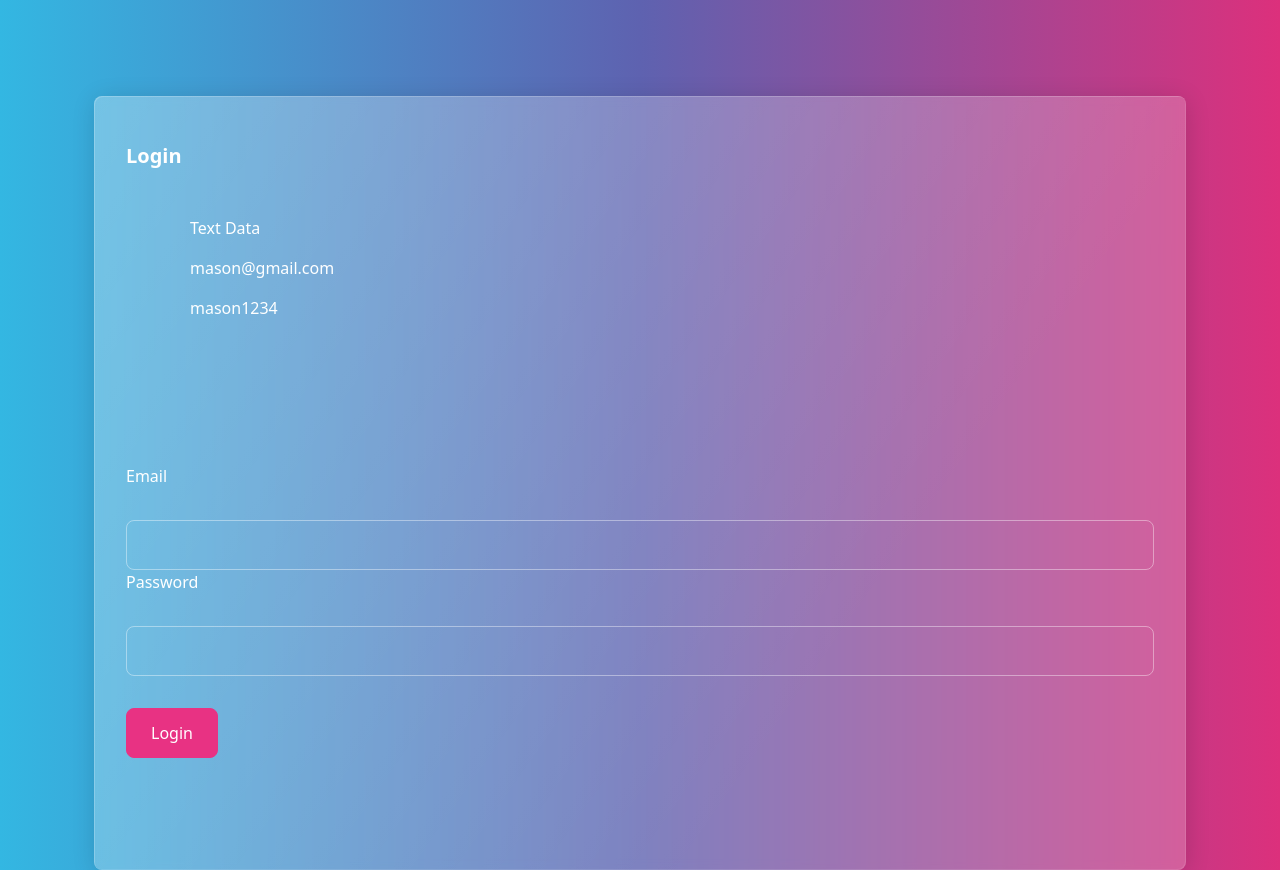
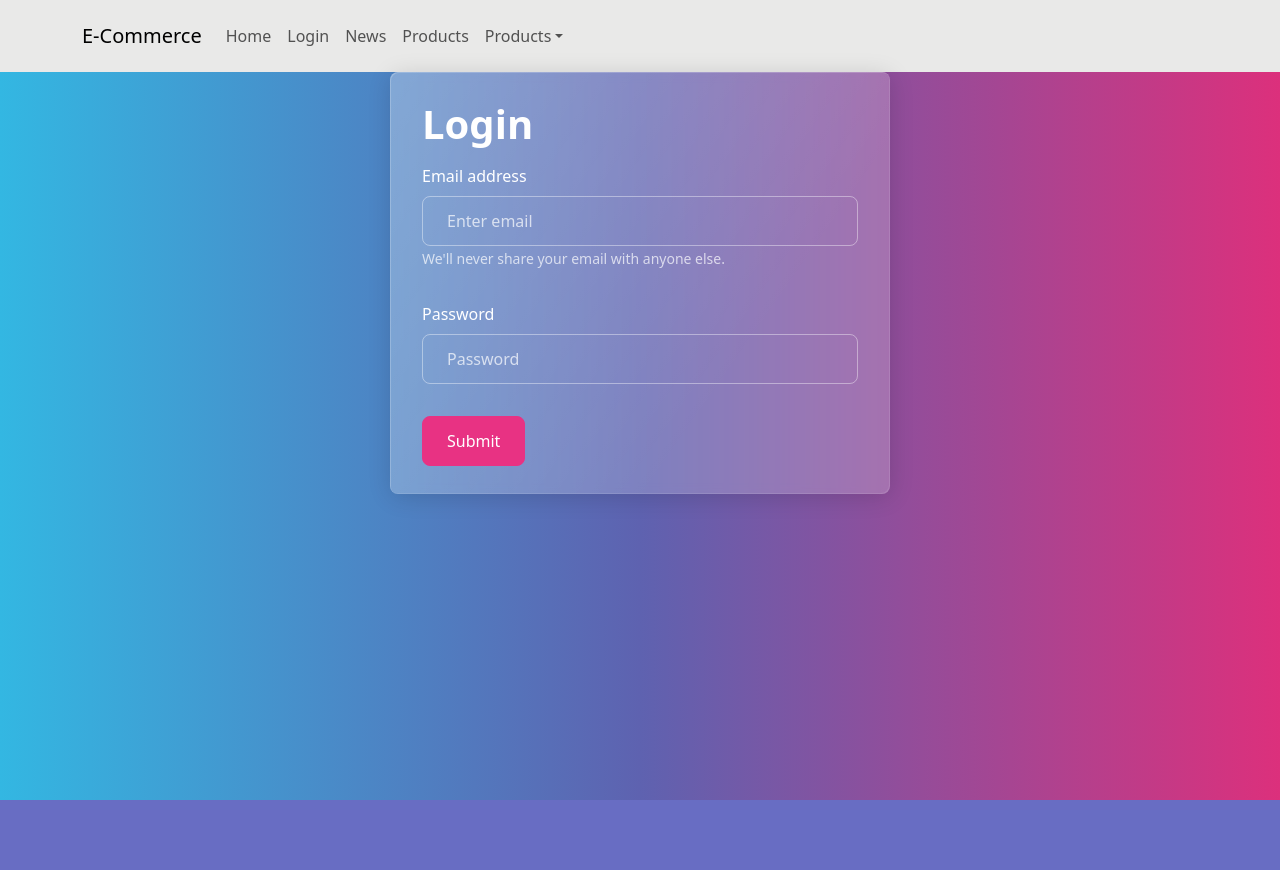
Before and after one commit to rony171998/ecommerce-app, a React (Create React App) app: page /#/login in a window 1280 px wide. After the commit the page ends 800 px from the top, so only its background shows below. Built offline with nearby package versions, Linux system fonts and the light colour scheme.

Commit message:
para desplegar a netlify

```diff
--- a/package.json
+++ b/package.json
@@ -8,13 +8,14 @@
     "@testing-library/react": "^13.3.0",
     "@testing-library/user-event": "^13.5.0",
     "autoprefixer": "10.4.5",
-    "postcss-preset-env": "7.0.0",
     "axios": "^0.27.2",
     "bootstrap": "^3.4.1",
     "bootswatch": "^5.1.3",
+    "postcss-preset-env": "7.0.0",
     "react": "^18.1.0",
     "react-bootstrap": "^2.4.0",
     "react-dom": "^18.1.0",
+    "react-hook-form": "^7.31.3",
     "react-redux": "^8.0.2",
     "react-router-dom": "^6.3.0",
     "react-scripts": "5.0.1",
--- a/src/App.js
+++ b/src/App.js
@@ -4,22 +4,24 @@ import { HashRouter, Route, Routes } from "react-router-dom";
 import { Container } from "react-bootstrap";
 import LoadingScreen  from "./components/LoadingScreen";
 import { useSelector } from "react-redux";
-import Nav from "./components/Nav"
+import NavBar from "./components/NavBar"
 
 function App() {
   const isLoading = useSelector((state) => state.isLoading);
   return (
     <HashRouter>
+      <NavBar/>
       <Container>
         {isLoading && <LoadingScreen />}
         <Routes>
-          <Route path="/" element={<><Nav /><Favorites /></>} />
+          <Route path="/" element={<Home />} />
           <Route path="/news/:id" element={<NewsDetail />} />
-          <Route path="/favorites" element={<Home />} />
+          <Route path="/favorites" element={<Favorites />} />
           <Route path="/login" element={<Login />} />
         </Routes>
       </Container>
     </HashRouter>
+
   );
 }
 
--- a/src/components/Nav.js
+++ /dev/null
@@ -1,51 +0,0 @@
-import React from 'react';
-import 'bootswatch/dist/quartz/bootstrap.min.css';
-
-
-const Nav = () => {
-    return (
-        <nav class="navbar navbar-expand-lg navbar-light bg-light">
-            <div class="container-fluid">
-                <a class="navbar-brand" href="#">Navbar</a>
-                <button class="navbar-toggler" type="button" data-bs-toggle="collapse" data-bs-target="#navbarColor03" aria-controls="navbarColor03" aria-expanded="false" aria-label="Toggle navigation">
-                    <span class="navbar-toggler-icon"></span>
-                </button>
-
-                <div class="collapse navbar-collapse" id="navbarColor01">
-                    <ul class="navbar-nav me-auto">
-                        <li class="nav-item">
-                            <a class="nav-link active" href="#">Home
-                                <span class="visually-hidden">(current)</span>
-                            </a>
-                        </li>
-                        <li class="nav-item">
-                            <a class="nav-link" href="#">Features</a>
-                        </li>
-                        <li class="nav-item">
-                            <a class="nav-link" href="#">Pricing</a>
-                        </li>
-                        <li class="nav-item">
-                            <a class="nav-link" href="#">About</a>
-                        </li>
-                        <li class="nav-item dropdown">
-                            <a class="nav-link dropdown-toggle" data-bs-toggle="dropdown" href="#" role="button" aria-haspopup="true" aria-expanded="false">Dropdown</a>
-                            <div class="dropdown-menu">
-                                <a class="dropdown-item" href="#">Action</a>
-                                <a class="dropdown-item" href="#">Another action</a>
-                                <a class="dropdown-item" href="#">Something else here</a>
-                                <div class="dropdown-divider"></div>
-                                <a class="dropdown-item" href="#">Separated link</a>
-                            </div>
-                        </li>
-                    </ul>
-                    <form class="d-flex">
-                        <input class="form-control me-sm-2" type="text" placeholder="Search" />
-                        <button class="btn btn-secondary my-2 my-sm-0" type="submit">Search</button>
-                    </form>
-                </div>
-            </div>
-        </nav>
-    );
-};
-
-export default Nav;
--- /dev/null
+++ b/src/components/NavBar.js
@@ -0,0 +1,32 @@
+import React from 'react';
+import 'bootswatch/dist/quartz/bootstrap.min.css';
+import { Navbar,Nav, NavDropdown, Container } from 'react-bootstrap';
+
+
+const NavBar = () => {
+    return (
+        <Navbar bg="light" expand="lg">
+            <Container>
+                <Navbar.Brand href="#home">E-Commerce</Navbar.Brand>
+                <Navbar.Toggle aria-controls="basic-navbar-nav" />
+                <Navbar.Collapse id="basic-navbar-nav">
+                    <Nav className="me-auto">
+                        <Nav.Link href="/">Home</Nav.Link>
+                        <Nav.Link href="#/login">Login</Nav.Link>
+                        <Nav.Link href="/">News</Nav.Link>
+                        <Nav.Link href="#/favorites">Products</Nav.Link>
+                        <NavDropdown title="Products" id="basic-nav-dropdown">
+                            <NavDropdown.Item href="#action/3.1">Smart TV</NavDropdown.Item>
+                            <NavDropdown.Item href="#action/3.2">Smart phone</NavDropdown.Item>
+                            <NavDropdown.Item href="#action/3.3">Computers</NavDropdown.Item>
+                            <NavDropdown.Divider />
+                            <NavDropdown.Item href="#action/3.4">Kichen</NavDropdown.Item>
+                        </NavDropdown>
+                    </Nav>
+                </Navbar.Collapse>
+            </Container>
+        </Navbar>
+    );
+};
+
+export default NavBar;
--- /dev/null
+++ b/src/components/index.js
@@ -0,0 +1,2 @@
+export {default as Nav} from "./NavBar";
+export {default as LoafingScreen} from "./LoadingScreen";
--- a/src/pages/Favorites.js
+++ b/src/pages/Favorites.js
@@ -19,7 +19,6 @@ const Favorites = () => {
   return (
     <div>
       <Row>
-        <Card.Title>E-commerce</Card.Title>
 
         <Col lg={3} className="mb-4">
           <h4>Categories</h4>
--- a/src/pages/Login.js
+++ b/src/pages/Login.js
@@ -1,35 +1,64 @@
 import React from "react";
-import { Button, Card,Container, FormControl, InputGroup, ListGroup, ListGroupItem} from 'react-bootstrap';
+import { Button, Card, Form } from "react-bootstrap";
+import { useForm } from "react-hook-form";
+import { useNavigate } from "react-router-dom";
+import axios from "axios";
 
 const Login = () => {
+  const { register, handleSubmit } = useForm();
+
+  const navigate = useNavigate();
+
+  const submit = (data) => {
+    axios
+      .post("https://news-app-academlo.herokuapp.com/login/", data)
+      .then((res) => {
+        localStorage.setItem("token", res.data.access);
+        navigate("/");
+        alert("Sesión iniciada correctamente");
+      })
+      .catch((error) => {
+        console.log(error.response.status);
+        if (error.response.status === 401) {
+          alert("Credenciales incorrectas");
+        }
+      });
+  };
   return (
-    <Container>
+    <div>
+      <Card style={{ maxWidth: "500px" }} className="mx-auto">
+        <Card.Body>
+          <h1>Login</h1>
+          <Form onSubmit={handleSubmit(submit)}>
+            <Form.Group className="mb-3" controlId="formBasicEmail">
+              <Form.Label>Email address</Form.Label>
+              <Form.Control
+                {...register("email")}
+                type="email"
+                placeholder="Enter email"
+              />
+              <Form.Text className="text-muted">
+                We'll never share your email with anyone else.
+              </Form.Text>
+            </Form.Group>
 
-        <ListGroup className="mt-5">
-          <ListGroupItem className="mt-3">
-            <Card.Title>Login</Card.Title>
-            <ListGroupItem className="m-3">
-              <Card.Text>Text Data</Card.Text>
-              <Card.Text>mason@gmail.com</Card.Text>
-              <Card.Text className="mb-5">mason1234</Card.Text>
-            </ListGroupItem>
+            <Form.Group className="mb-3" controlId="formBasicPassword">
+              <Form.Label>Password</Form.Label>
+              <Form.Control
+                {...register("password")}
+                type="password"
+                placeholder="Password"
+              />
+            </Form.Group>
+            <Button variant="primary" type="submit">
+              Submit
+            </Button>
+          </Form>
+        </Card.Body>
+      </Card>
+    </div>
+  );
 
-          <InputGroup className="mb-3">Email
-
-          </InputGroup>
-          <FormControl />
-          <InputGroup className="mb-3">Password
-
-          </InputGroup>
-          <FormControl className="mb-3"/>
-          <Button className="mb-5">Login</Button>
-          </ListGroupItem>
-
-        </ListGroup>
-
-    </Container>
-
-  );
 };
 
 export default Login;
```
Also changed, not shown: 1 other file (tests, documents, lock files or other folders).
